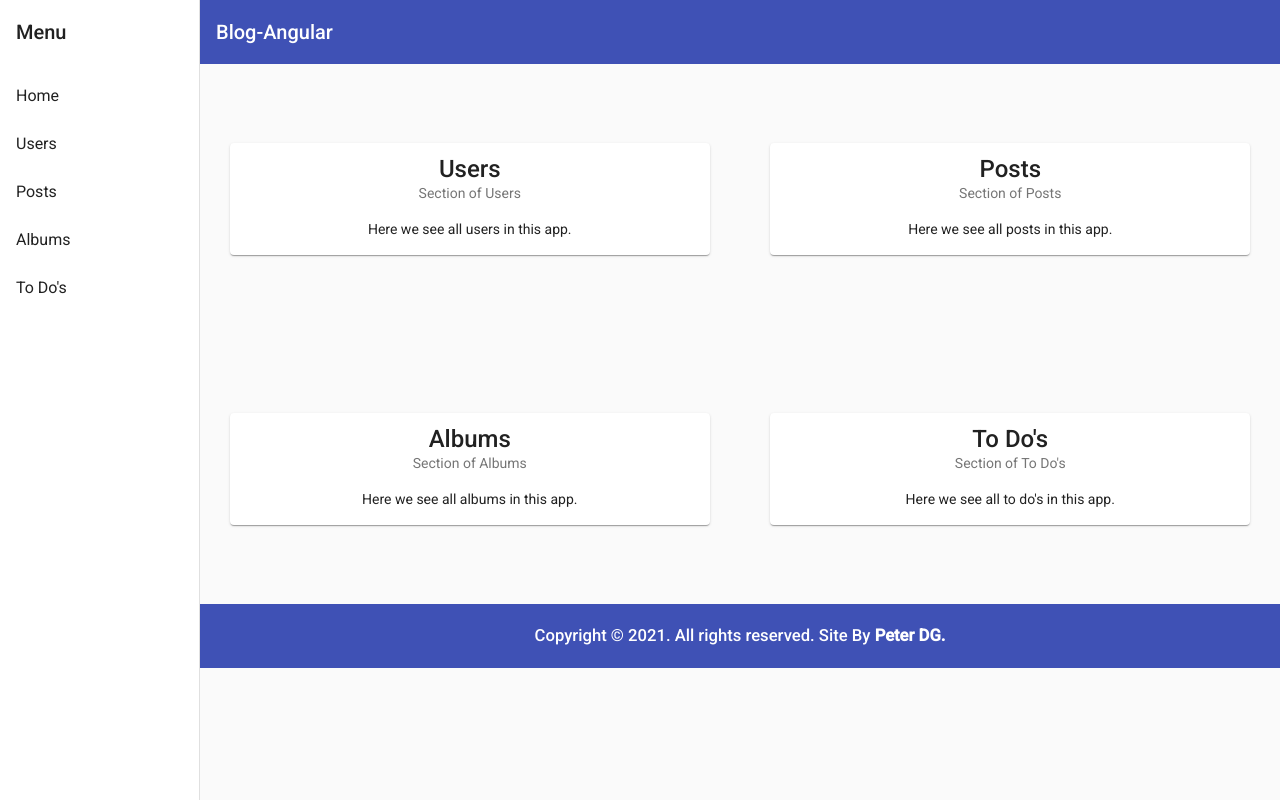
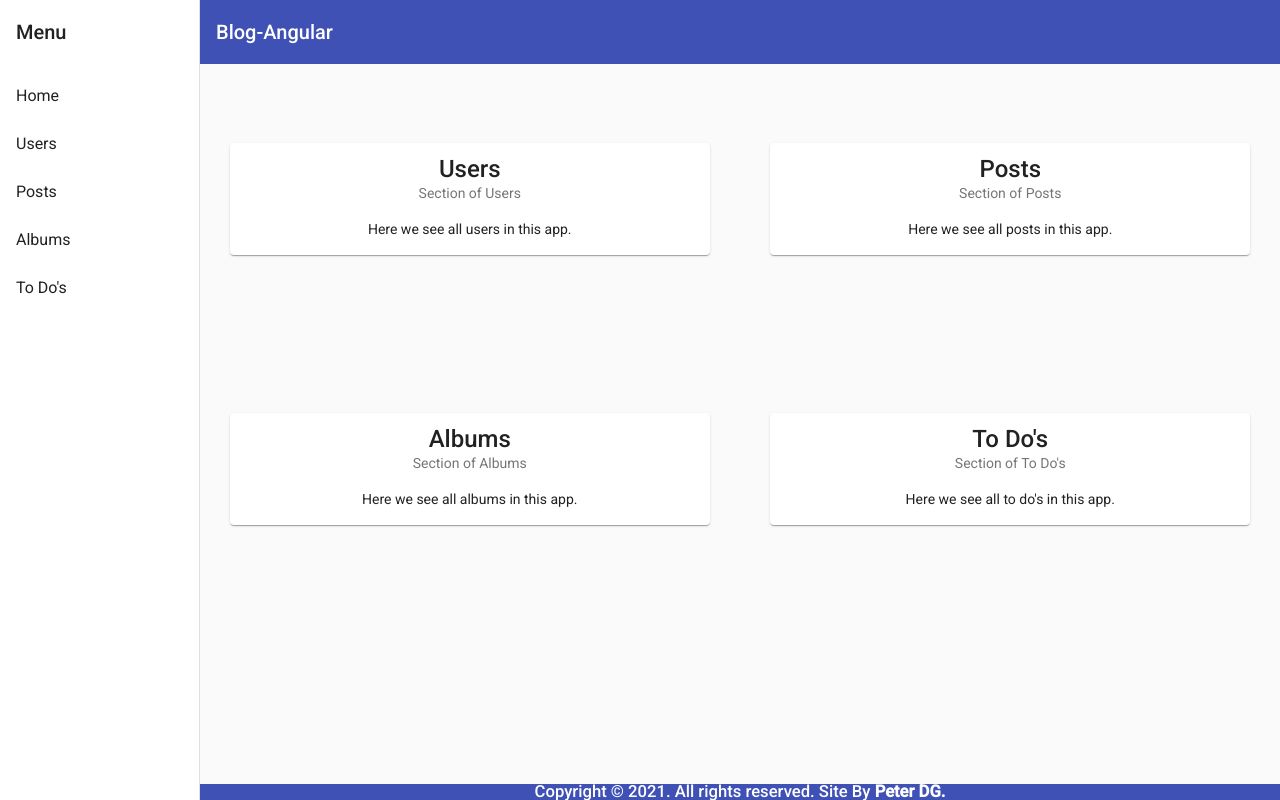
Before and after one commit to PeterDamianG/ChallengeAngularBlog, an Angular app: page /home in a window 1280 px wide. Built offline with nearby package versions, Linux system fonts and the light colour scheme.

Commit message:
fix footer css

```diff
--- a/src/app/core/layout/footer/footer.component.css
+++ b/src/app/core/layout/footer/footer.component.css
@@ -1,6 +1,8 @@
 .footer {
-  position: relative;
+  margin-top: 2vh;
+  position: absolute;
   bottom: 0;
+  height: 2vh;
 }
 .footer small {
   width: 100%;
```
